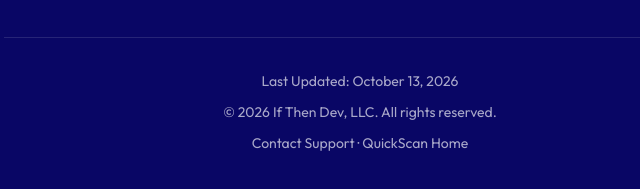
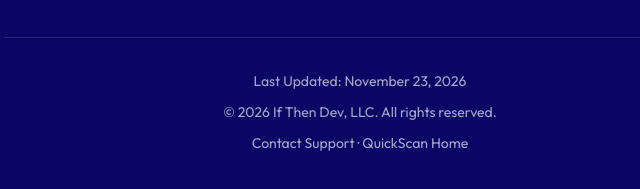
Before and after one commit to IfThenDev/ifthendev.github.io, a plain HTML site: page quickscan/schools-privacypolicy.html in a window 1280 px wide. Shown: the part 5038-5227 px from the top of the page, 280-920 px from the left. Drawn offline with Linux system fonts and the light colour scheme.

Commit message:
quickscan: privacy policies — Last Updated November 23, 2026 (v6.8 approved)
Co-Authored-By: Claude Opus 5.5 <noreply@anthropic.com>
Claude-Session: https://claude.ai/code/session_016Qzu6acZq7tWyKerN6YCjh

```diff
--- a/quickscan/schools-privacypolicy.html
+++ b/quickscan/schools-privacypolicy.html
@@ -342,7 +342,7 @@
         </main>
 
         <footer>
-            <p>Last Updated: October 13, 2026</p>
+            <p>Last Updated: November 23, 2026</p>
             <p>&copy; <span class="copyright-year">2026</span> If Then Dev, LLC. All rights reserved.</p>
             <p><a href="https://ifthendev.com/contact/index.html?app=QuickScan%20for%20Schools">Contact Support</a> · <a href="index.html">QuickScan Home</a></p>
         </footer>
```
Also changed, not shown: quickscan/privacypolicy.html (+1 -1 lines).
